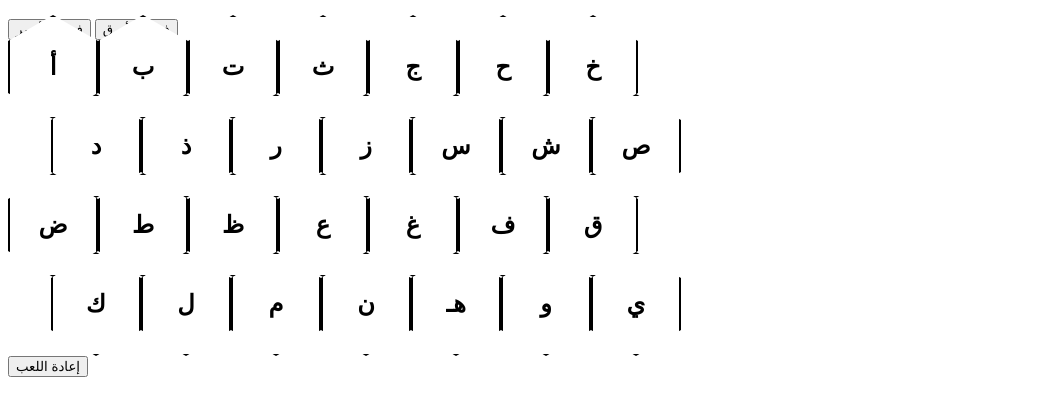
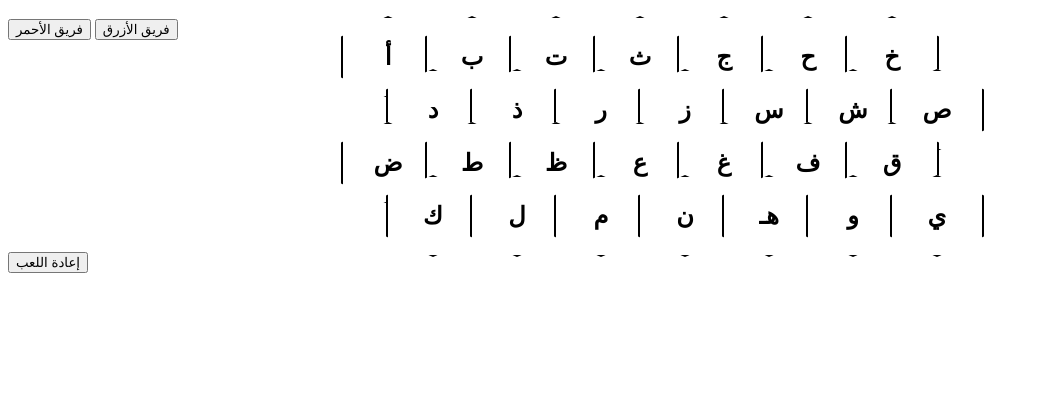
Before and after one commit to hamadkj/Hroof-aloof, a plain HTML site: page index.html in a window 1280 px wide. Shown: the part 62-478 px from the top of the page, without its empty margins (0-1039 px from the left). Drawn offline with Linux system fonts and the light colour scheme.

Commit message:
Update style.css

```diff
--- a/style.css
+++ b/style.css
@@ -1,7 +1,7 @@
 /* تصميم الخلية السداسية */
 .hexagon {
-  width: 86px;  /* العرض */
-  height: 100px; /* الارتفاع */
+  width: 90px;  /* العرض */
+  height: 78px; /* الارتفاع بحيث يكون متناسب مع العرض */
   background: white;
   clip-path: polygon(50% 0%, 100% 25%, 100% 75%, 50% 100%, 0% 75%, 0% 25%);
   display: flex;
@@ -13,15 +13,17 @@
   cursor: pointer;
   transition: background 0.3s;
   color: black;
+  margin: -5px; /* يساعد في التلاصق */
 }
 
-/* ضبط الصفوف لتتماشى مع الشكل السداسي */
+/* ضبط الصفوف لتتماشى مع التصميم السداسي */
 .row {
   display: flex;
-  margin-top: -25px; /* تقليل الفراغ بين الصفوف */
+  justify-content: center;
+  margin-top: -19px; /* يقلل التباعد بين الصفوف */
 }
 
-/* تحريك الصفوف الزوجية لتتماشى مع التصميم */
+/* تحريك الصفوف الزوجية ليكون الشكل سداسياً متماسكاً */
 .row:nth-child(even) {
-  transform: translateX(43px); /* نصف عرض الخلية */
+  transform: translateX(45px); /* نصف عرض الخلية تقريباً */
 }
```
